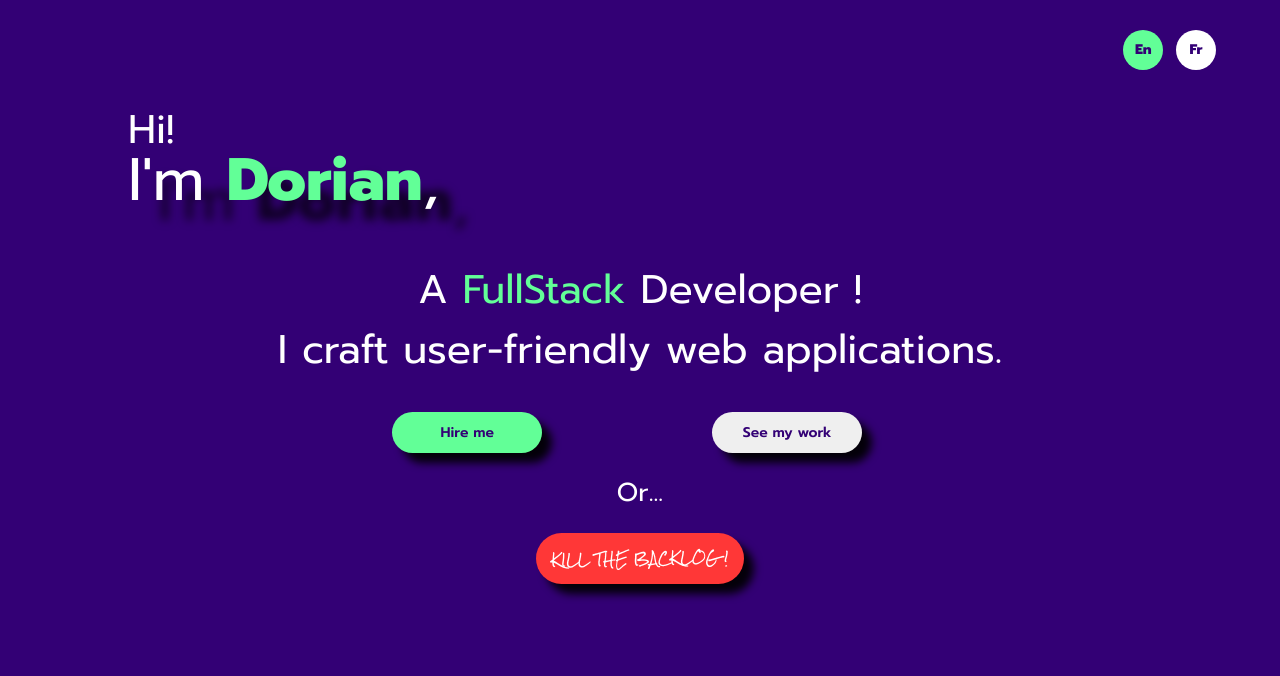
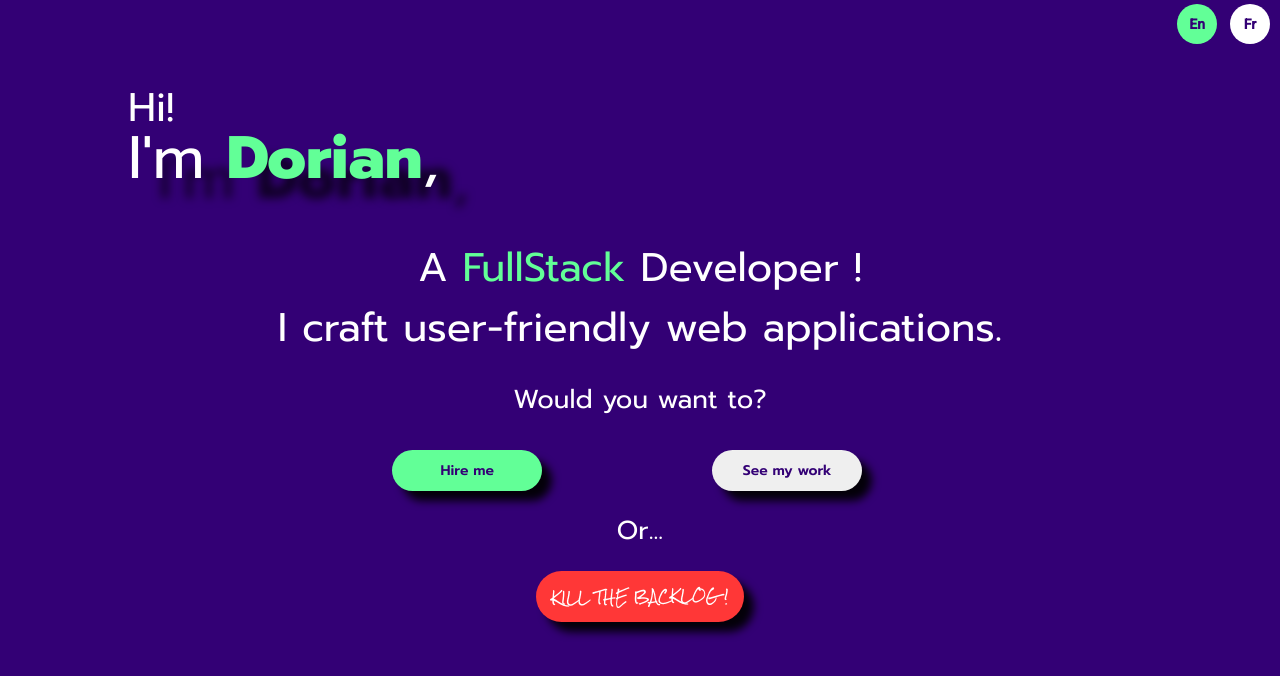
Before and after one commit to DDoorriiaann/personal-website, an Angular app: page /hero in a window 1280 px wide. Shown: the top 676 px of the page. Built offline with nearby package versions, Linux system fonts and the light colour scheme.

Commit message:
[FEAT]#Menu: initial commit

```diff
--- a/src/app/modules/hero/hero.component.html
+++ b/src/app/modules/hero/hero.component.html
@@ -1,4 +1,4 @@
-<div class="hero">
+<div class="menu">
   <div class="language-selection">
     <div
       class="language-button"
@@ -17,6 +17,8 @@
       Fr
     </div>
   </div>
+</div>
+<div class="hero">
   <div *ngIf="this.language == 'English'">
     <div class="hero-text">
       <div class="hi">Hi!</div>
@@ -32,6 +34,7 @@
         <p class="developer-mobile">Developer !</p>
         <p class="what-second-part">I craft user-friendly web applications.</p>
       </div>
+      <div class="hero-question">Would you want to?</div>
       <div class="hero-text-buttons">
         <div class="hero-text-buttons buttons-group">
           <div class="buttons-group-left">
@@ -48,7 +51,7 @@
       </div>
     </div>
     <div class="game-button">
-      <div class="text-hook">Or...</div>
+      <div class="hero-question">Or...</div>
       <button class="rounded-button kill-the-backlog-button shadow-near">
         <div class="kill-the-backlog-button-text">KILL THE BACKLOG !</div>
       </button>
@@ -76,6 +79,7 @@
           Je fabrique des applications web conviviales
         </p>
       </div>
+      <div class="hero-question">Désirez-vous?</div>
       <div class="hero-text-buttons">
         <div class="hero-text-buttons buttons-group">
           <div class="buttons-group-left">
@@ -92,7 +96,7 @@
       </div>
     </div>
     <div class="game-button">
-      <div class="text-hook">Ou...</div>
+      <div class="hero-question">Ou...</div>
       <button class="rounded-button kill-the-backlog-button shadow-near">
         <div class="kill-the-backlog-button-text">DETRUIRE LE BACKLOG !</div>
       </button>
--- a/src/app/modules/hero/hero.component.scss
+++ b/src/app/modules/hero/hero.component.scss
@@ -1,21 +1,17 @@
 @import "../../../theme-customisation";
-
-.hero {
+.menu {
+  width: 100vw;
+  height: 6vh;
   display: flex;
-  flex-direction: column;
   align-items: center;
+  background-color: $primary;
+  & .language-selection {
+    background-color: $primary;
+    display: flex;
+    align-items: center;
+    justify-content: flex-end;
     width: 100vw;
-  background-color: $primary;
-  font-family: $primary-font;
-  color: white;
-  min-height: 100vh;
-}
-
-.language-selection {
-  margin-top: 30px;
-  display: flex;
-  justify-content: flex-end;
-  width: 90vw;
+    padding-right: 10px;
     & .language-button {
       cursor: pointer;
       display: flex;
@@ -31,6 +27,18 @@
       font-weight: 700;
       user-select: none;
     }
+  }
+}
+
+.hero {
+  display: flex;
+  flex-direction: column;
+  align-items: center;
+  width: 100vw;
+  background-color: $primary;
+  font-family: $primary-font;
+  color: white;
+  min-height: 94vh;
 }
 
 .hero-text {
@@ -63,17 +71,20 @@
     }
     & .what-second-part {
       padding-top: 20px;
+      padding-bottom: 10px;
     }
     & .fullstack {
       margin: 0;
     }
   }
+
   & .hero-text-buttons {
     display: flex;
     flex-direction: column;
     align-items: center;
 
     & .buttons-group {
+      padding-top: 30px;
       display: flex;
       flex-direction: row;
       justify-content: space-around;
@@ -103,7 +114,6 @@
   display: flex;
   flex-direction: column;
   align-items: center;
-  font-size: 20px;
   padding-bottom: 50px;
   user-select: none;
   & .kill-the-backlog-button {
@@ -116,6 +126,11 @@
     }
   }
 }
+
+.hero-question {
+  font-size: 26px;
+}
+
 .hero-text-button {
   margin: 10px 4vw 0 2vw;
   font-family: $primary-font;
@@ -153,24 +168,19 @@
   background-color: $secondary !important;
 }
 
-.text-hook {
-  text-align: center;
-  font-size: 26px;
-  width: 150px;
-}
-
 ///////Mobile version
 
 @media screen and (max-width: 640px) {
   .hero-text {
-    & .hi .what {
-      font-size: 25px;
+    & .hi {
+      margin-top: 30px;
     }
     & .who {
       font-size: 45px;
     }
     & .what {
       width: 80vw;
+      margin-top: 40px;
       text-align: center;
       font-size: 25px;
       line-height: 25px;
@@ -182,6 +192,7 @@
         margin-bottom: 0;
       }
     }
+
     & .hero-text-buttons .buttons-group {
       width: 100vw;
     }
@@ -189,4 +200,7 @@
       margin: 10px 0 0 0;
     }
   }
+  .hero-question {
+    font-size: 20px;
   }
+}
```
Lines whose indentation alone changed are shown as unchanged.
